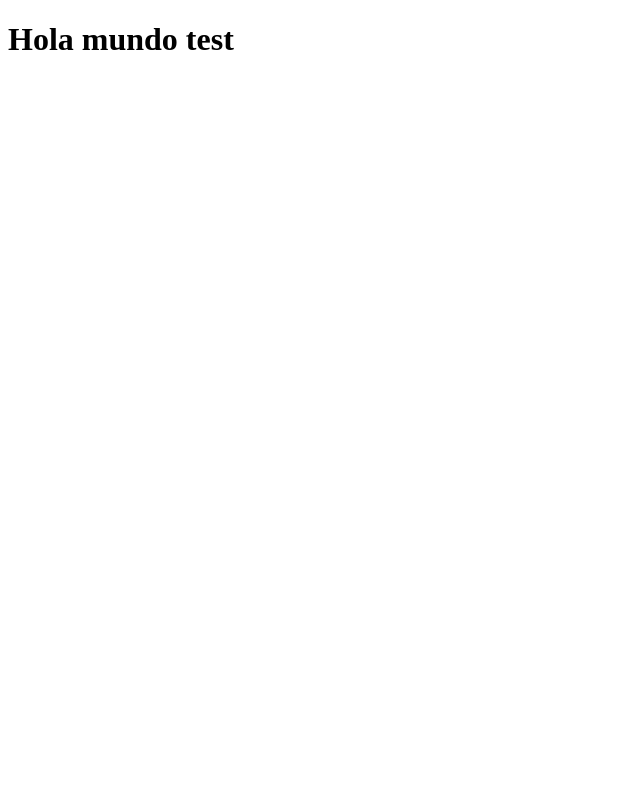
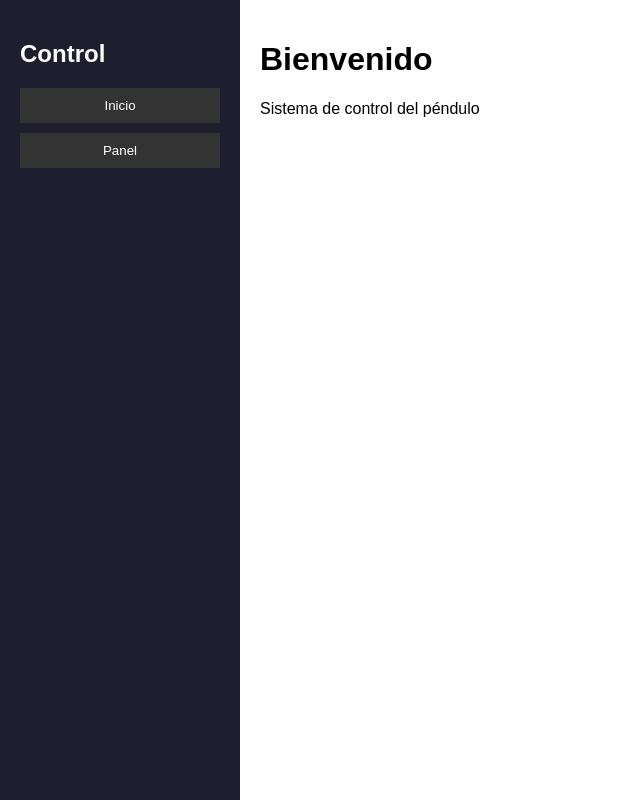
Before and after one commit to OverAlexander-MR/IPControlSystem, a plain HTML site: page index.html in a window 1280 px wide. Shown: the whole page, without its empty margins (0-640 px from the left). Drawn offline with Linux system fonts and the light colour scheme.

Commit message:
test de app, guia

```diff
--- a/index.html
+++ b/index.html
@@ -1,9 +1,34 @@
 <!doctype html>
-<html>
+<html lang="es">
   <head>
-    <title>Mi web</title>
+    <meta charset="UTF-8" />
+    <title>IP Control System</title>
+    <link rel="stylesheet" href="style.css" />
   </head>
   <body>
-    <h1>Hola mundo test</h1>
+    <div class="container">
+      <!-- Sidebar -->
+      <div class="sidebar">
+        <h2>Control</h2>
+        <button onclick="showView('home')">Inicio</button>
+        <button onclick="showView('panel')">Panel</button>
+      </div>
+
+      <!-- Main Content -->
+      <div class="main">
+        <div id="home" class="view active">
+          <h1>Bienvenido</h1>
+          <p>Sistema de control del péndulo</p>
+        </div>
+
+        <div id="panel" class="view">
+          <h1>Panel</h1>
+          <button onclick="enviarComando()">Enviar comando</button>
+          <p id="respuesta"></p>
+        </div>
+      </div>
+    </div>
+
+    <script src="script.js"></script>
   </body>
 </html>
--- /dev/null
+++ b/script.js
@@ -0,0 +1,13 @@
+function showView(viewId) {
+  document
+    .querySelectorAll(".view")
+    .forEach((v) => v.classList.remove("active"));
+  document.getElementById(viewId).classList.add("active");
+}
+
+// Simulación de backend
+async function enviarComando() {
+  const res = await fetch("https://api.primbiolab.org/test"); // luego lo creamos
+  const data = await res.json();
+  document.getElementById("respuesta").innerText = data.mensaje;
+}
--- /dev/null
+++ b/style.css
@@ -0,0 +1,44 @@
+body {
+  margin: 0;
+  font-family: Arial, sans-serif;
+}
+
+.container {
+  display: flex;
+  height: 100vh;
+}
+
+.sidebar {
+  width: 200px;
+  background: #1e1e2f;
+  color: white;
+  padding: 20px;
+}
+
+.sidebar button {
+  display: block;
+  width: 100%;
+  margin: 10px 0;
+  padding: 10px;
+  background: #333;
+  color: white;
+  border: none;
+  cursor: pointer;
+}
+
+.sidebar button:hover {
+  background: #555;
+}
+
+.main {
+  flex: 1;
+  padding: 20px;
+}
+
+.view {
+  display: none;
+}
+
+.view.active {
+  display: block;
+}
```
